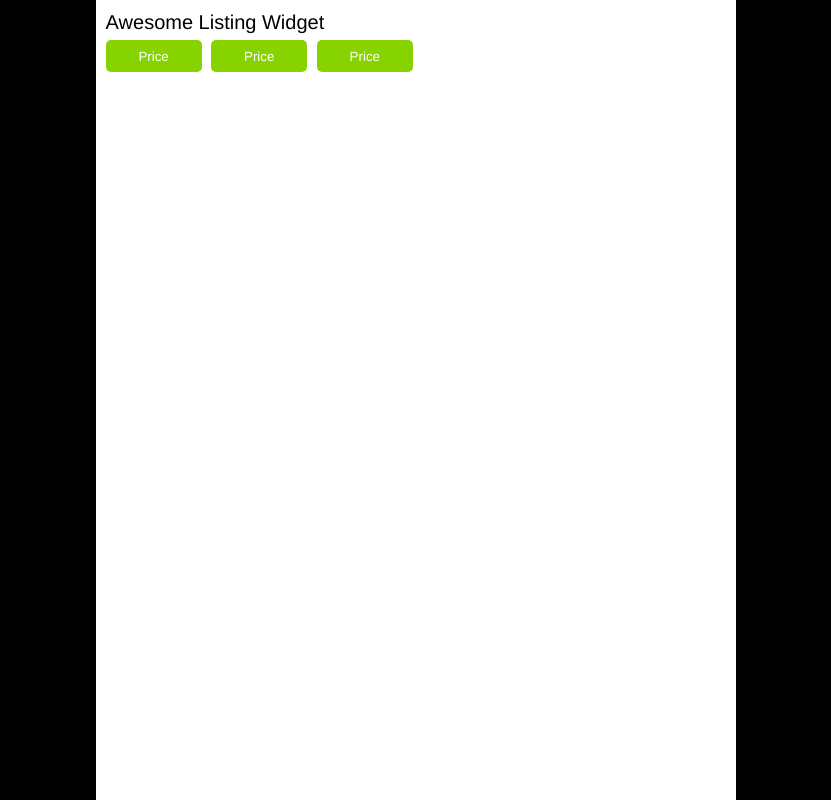
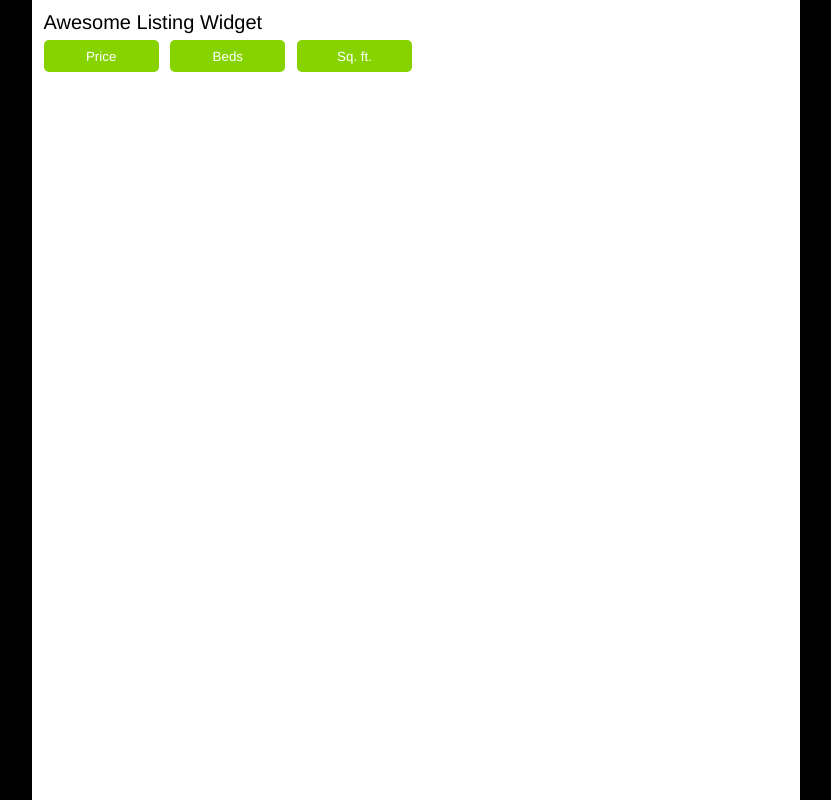
Before and after one commit to ejdelrio/zillow-widget, a React app: page / in a window 1280 px wide. Shown: the whole page, without its empty margins (224-1055 px from the left). Built offline with nearby package versions, Linux system fonts and the light colour scheme.

Commit message:
Edited styling on navbar component

```diff
--- a/src/component/container/_container.scss
+++ b/src/component/container/_container.scss
@@ -1,7 +1,7 @@
 #container {
   float: left;
   height: 100vh;
-  width: 50%;
-  margin-left: 25%;
+  width: 60%;
+  margin-left: 20%;
   background: #FFFFFF;
 }
--- a/src/component/navbar/index.js
+++ b/src/component/navbar/index.js
@@ -5,7 +5,9 @@ class NavBar extends React.Component {
   constructor (props) {
     super(props);
 
-    this.state = {};
+    this.state = {
+
+    };
   }
 
   render () {
@@ -17,10 +19,10 @@ class NavBar extends React.Component {
             <button>Price</button>
           </li>
           <li>
-            <button>Price</button>
+            <button>Beds</button>
           </li>
           <li>
-            <button>Price</button>
+            <button>Sq. ft.</button>
           </li>
         </ul>
       </section>
```
